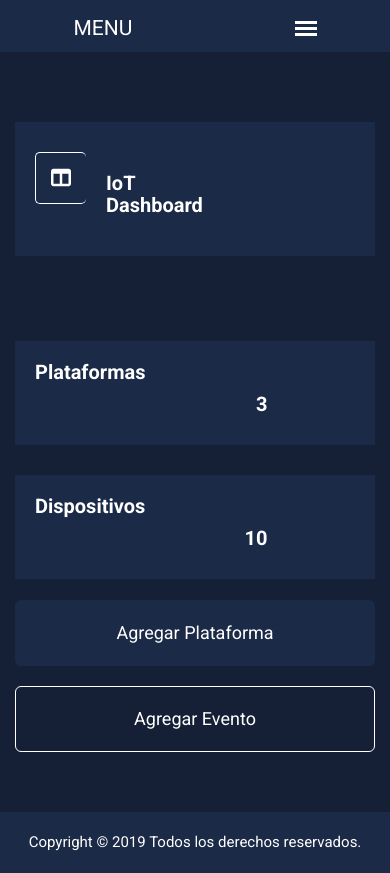
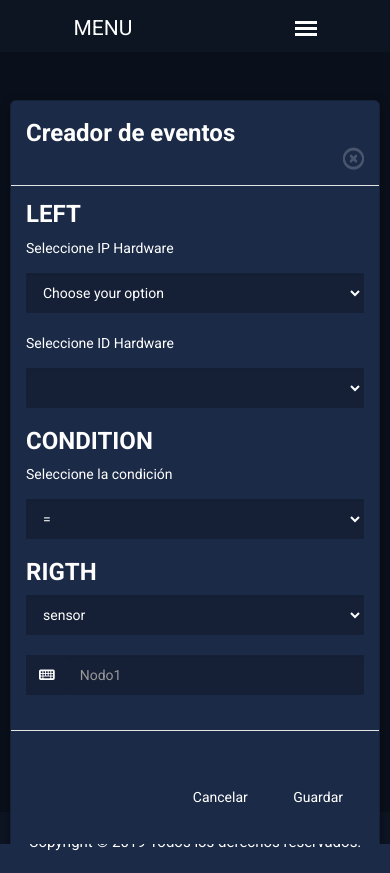
Before and after one commit to diegoalay/CC8-pj2, a website: page frontend/index.html in a window 390 px wide. Both pictures are taken after a click on the button "Agregar Evento". Drawn offline with Linux system fonts and the light colour scheme.

Commit message:
UPDATED: modal events horizontal

```diff
--- a/frontend/assets/css/main.css
+++ b/frontend/assets/css/main.css
@@ -135,6 +135,16 @@ textarea {
 
 .input-field {
     margin-bottom: 20px;
+}
+
+#eventModal .modal-dialog {
+    margin-top: 100px;
+}
+
+@media (min-width: 992px) {
+    #eventModal .modal-dialog {
+        width: 900px !important;
+    }
 }
 
 
--- a/frontend/index.html
+++ b/frontend/index.html
@@ -248,8 +248,78 @@
         </div>
     </div>
 </div>
+     <!-- Modal Evento -->
+<div class="modal fade" id="eventModal" tabindex="-1" role="dialog" aria-labelledby="exampleModalCenterTitle" aria-hidden="true">
+    <div class="modal-dialog modal-dialog-centered" role="document">
+        <div class="modal-content">
+            <div class="modal-header">
+                <h3 class="modal-title" id="exampleModalLongTitle">Creador de eventos</h3>
+                <button type="button" class="close" data-dismiss="modal" aria-label="Close">
+                        <i class="far fa-times-circle modal-close"></i>
+                    </button>
+            </div>
+            <div class="modal-body">
+                <div class="row admin">
+                    <div class="col-ms-12 col-md-4">
+                        <h3>LEFT</h3>
+                        <div class="input-field">
+                            <p>Seleccione IP Hardware</p>
+                            <select id="IpHardware" name="select" class="form-control pro-edt-select form-control-primary">
+                                    <option value="" disabled selected>Choose your option</option>
+                                </select>
+                        </div>
+                        <div class="input-field mb-4">
+                            <p>Seleccione ID Hardware</p>
+                            <select id="IdHardware" name="select" class="form-control pro-edt-select form-control-primary">
+                                    <option value=""></option>
+                                    <option value=""></option>
+                                    <option value=""></option>
+                                    <option value=""></option>
+                                    <option value=""></option>
+                                </select>
+                        </div>
+                    </div>
+                    <div class="col-ms-12 col-md-4">
+                        <h3>CONDITION</h3>
+                        <div class="input-field">
+                            <p>Seleccione la condición</p>
+                            <select id="condition" name="select" class="form-control pro-edt-select form-control-primary">
+                                    <option value="EQ">=</option>
+                                    <option value="NEQ">!=</option>
+                                    <option value="LT"><</option>
+                                    <option value="GT0">></option>
+                                    <option value="LTE"><=</option>
+                                    <option value="GTE">>=</option>
+                                </select>
+                        </div>
+                    </div>
+                    <div class="col-ms-12 col-md-4">
+                        <h3>RIGTH</h3>
+                        <div class="input-field">
+                            <select id="rigth" name="select" class="form-control pro-edt-select form-control-primary">
+                                    <option value="sensor">sensor</option>
+                                    <option value="status">status</option>
+                                    <option value="freq">freq</option>
+                                    <option value="text">text</option>
+                                </select>
+                        </div>
+                        <div class="input-field">
+                            <div class="input-group mg-b-pro-edt">
+                                <span class="input-group-addon"><i class="fas fa-keyboard" aria-hidden="true"></i></span>
+                                <input class="form-control" type="text" name="node-name-input" id="node-name-input" placeholder="Nodo1" required>
+                            </div>
+                        </div>
+                    </div>
 
-<div class="footer-copyright-area">
+                </div>
+            </div>
+            <div class="modal-footer">
+                <button type="button" class="botonEvento" data-dismiss="modal">Cancelar</button>
+                <button type="button" id="button-save" class="botonEvento">Guardar</button>
+            </div>
+        </div>
+    </div>
+</div> <div class="footer-copyright-area">
     <div class="container-fluid">
         <div class="row">
             <div class="col-lg-12">
```
Also changed, not shown: frontend/src/blocks/modals/event.html (+9 -1 lines), frontend/src/templates/index.html (+1 -2 lines).
